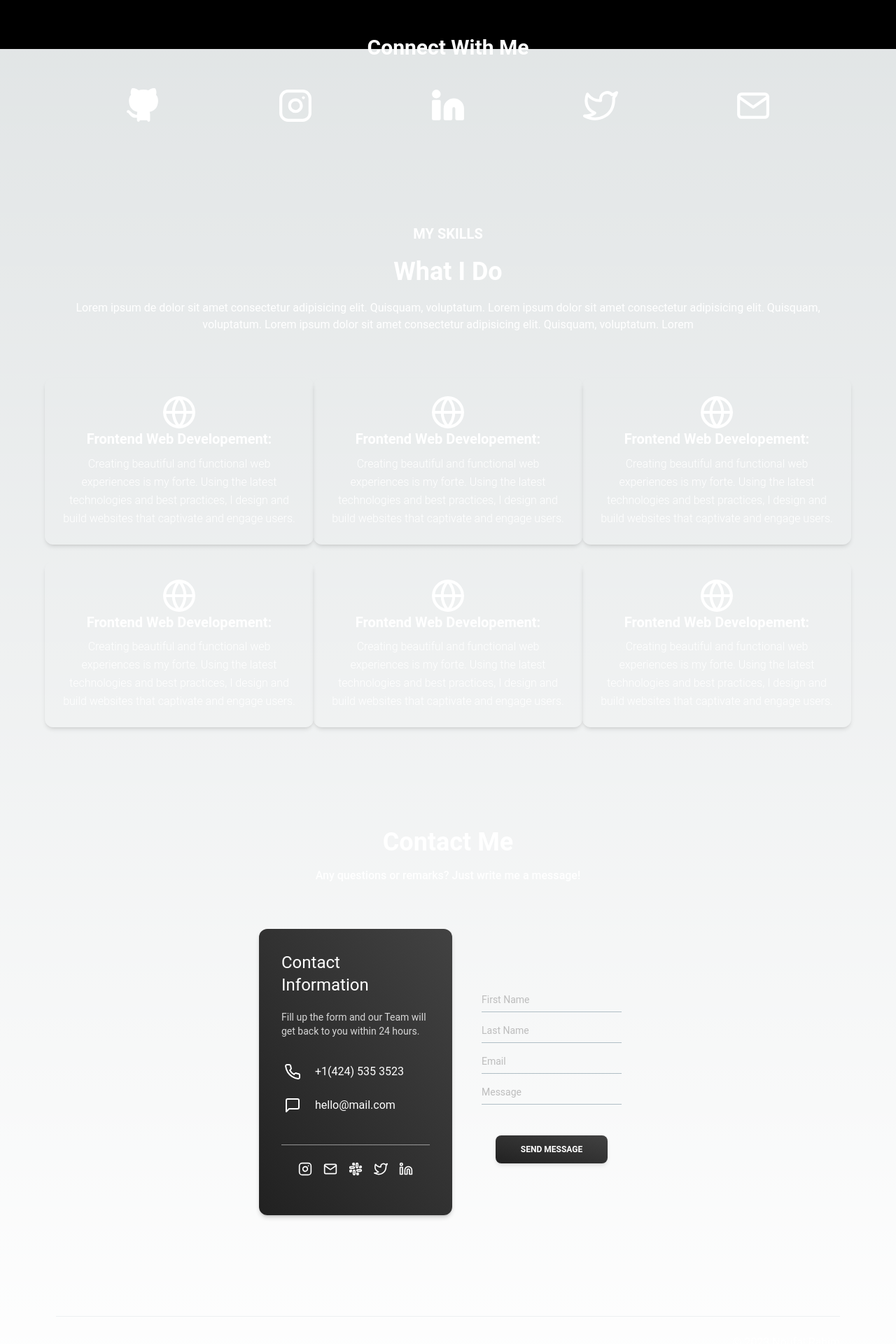
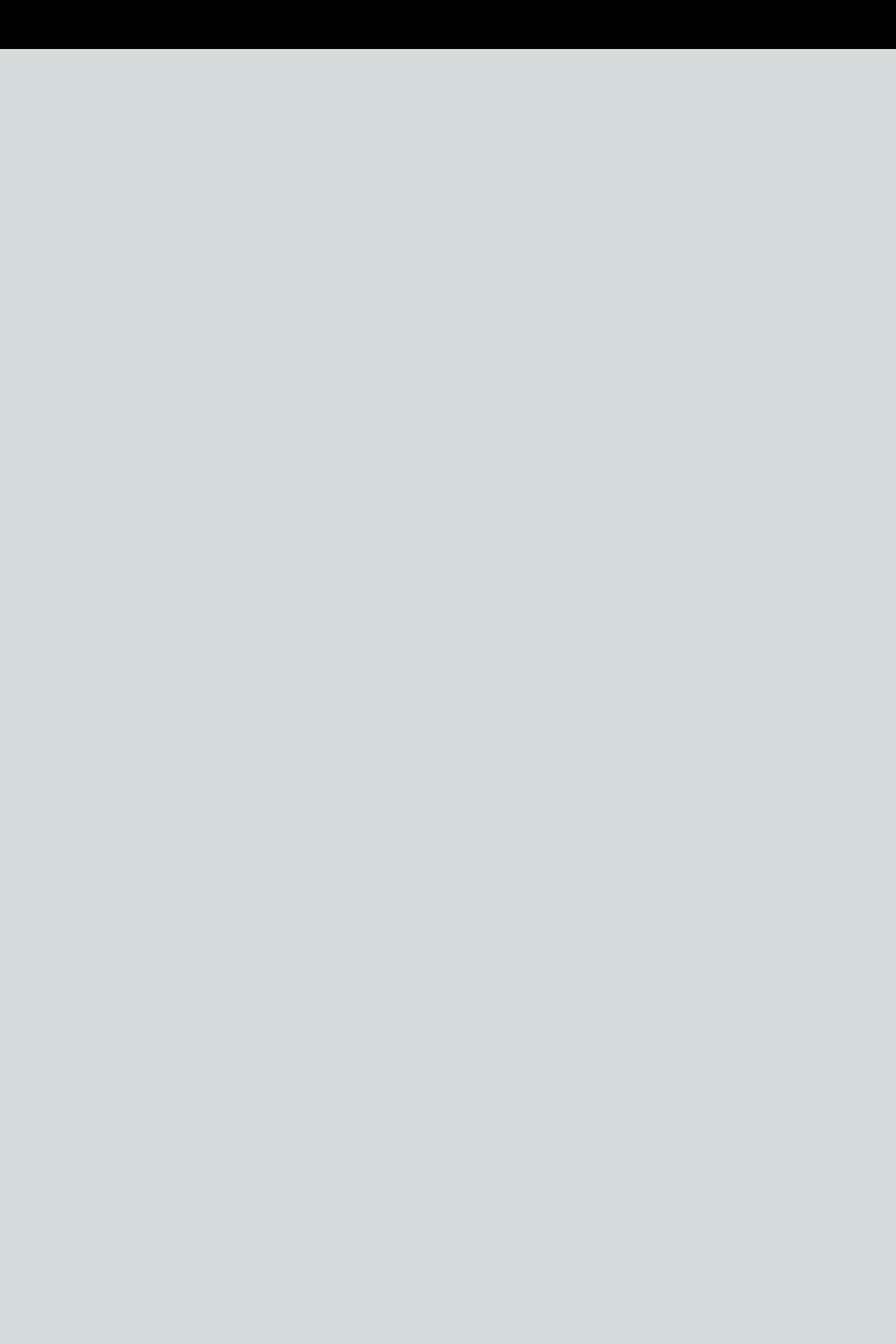
Before and after one commit to noufalrahim/personal-portfolio, a Next.js app: page / in a window 1280 px wide. Shown: the part 730-2650 px from the top of the page at 70% size. After the commit the page ends 800 px from the top, so only its background shows below. Built offline with nearby package versions, Linux system fonts and the light colour scheme.

Commit message:
Created a static website

```diff
--- a/pages/index.tsx
+++ b/pages/index.tsx
@@ -1,19 +1,19 @@
 import HomePage from '../components/Home';
 import { NavbarMenu } from '@/components/Navbar';
-import SocialConnect from '@/components/SocialConnect';
-import AboutMe from '@/components/AboutMe';
-import { Footer } from '@/components/Footer';
-import ContactMe from '@/components/ContactMe';
+// import SocialConnect from '@/components/SocialConnect';
+// import AboutMe from '@/components/AboutMe';
+// import { Footer } from '@/components/Footer';
+// import ContactMe from '@/components/ContactMe';
 export default function Home() {
   return (
     <>
       <NavbarMenu />
       <main className="relative z-20 flex min-h-screen flex-col items-center justify-between py-24 px-20 overflow-y-auto mt-16 lg:mt-0 md:mt-0 xl:mt-0">
         <HomePage />
-        <SocialConnect />
+        {/* <SocialConnect />
         <AboutMe />
         <ContactMe />
-        <Footer />
+        <Footer /> */}
       </main>
       <div className='fixed inset-0 z-0 bg-black'>
         <img src='/bg.jpg' alt='' className='opacity-30 w-full h-full object-cover' />
```
